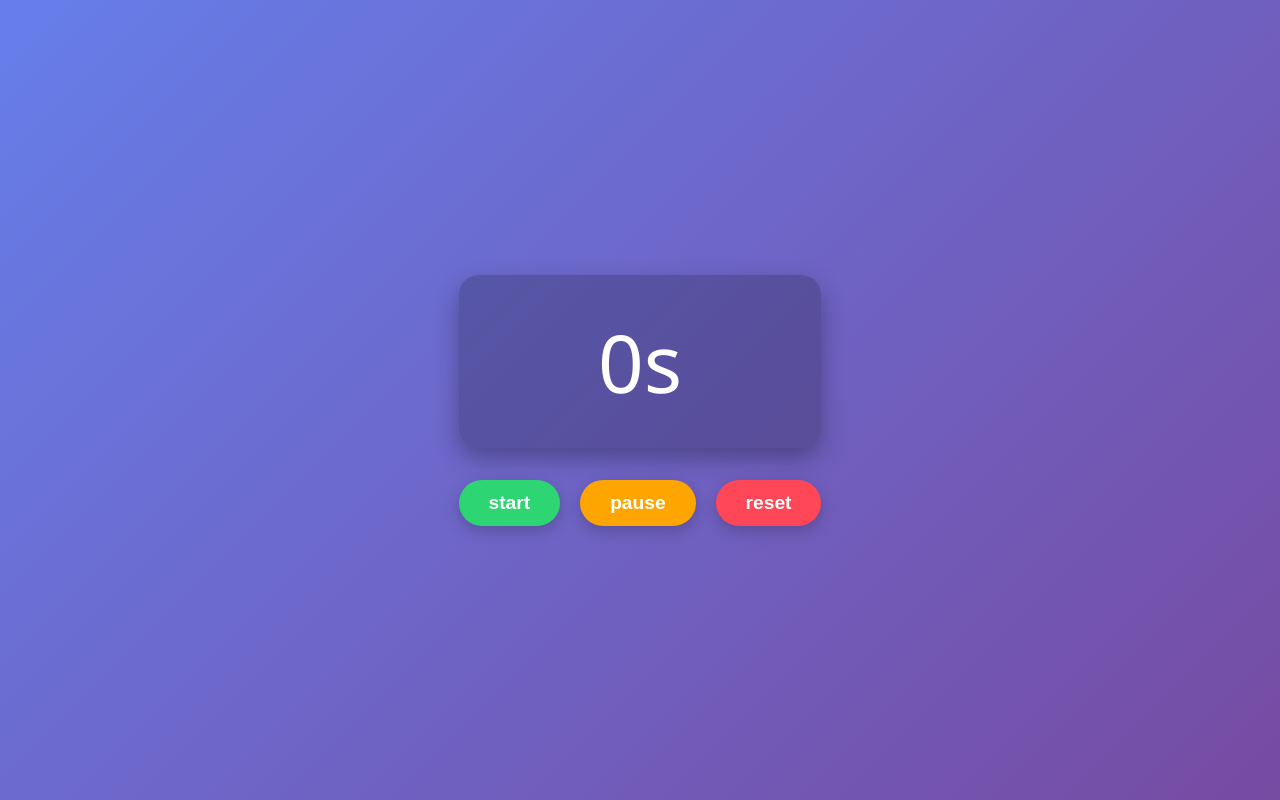
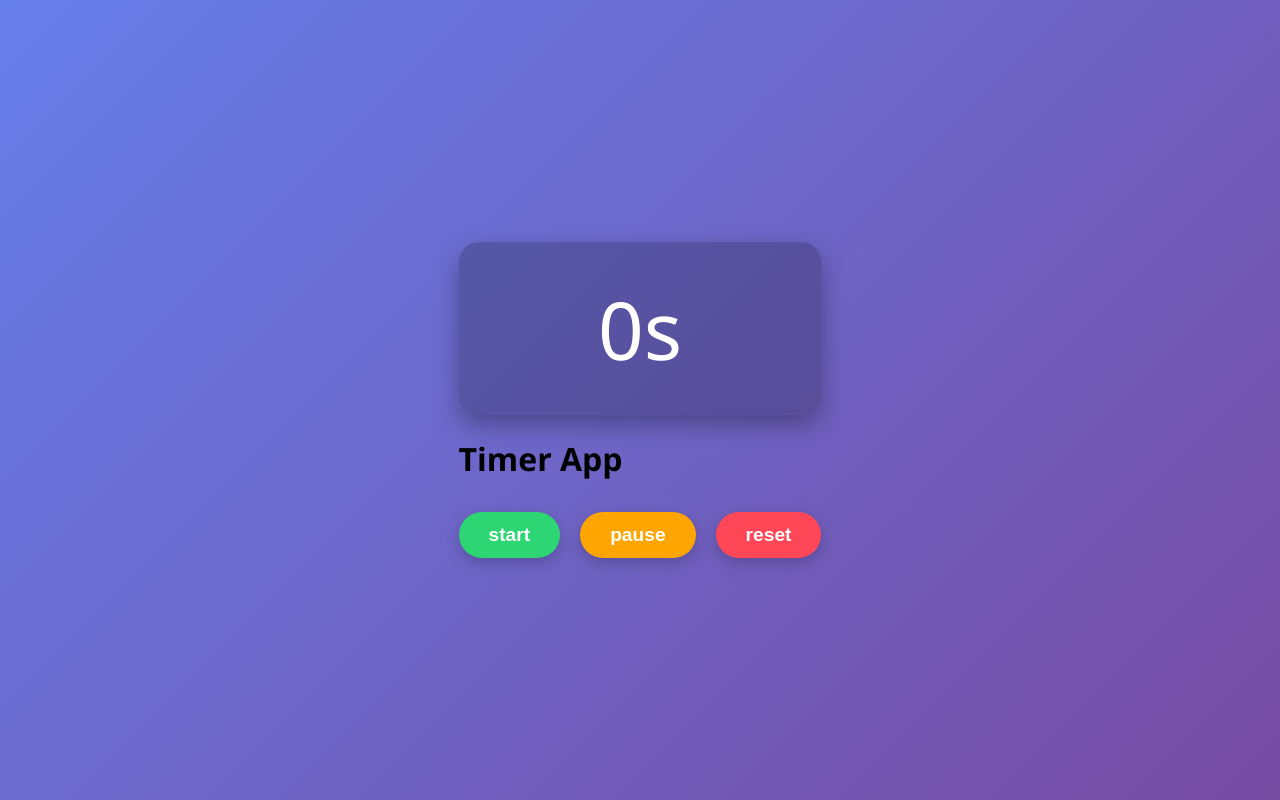
Before and after one commit to anujghimire07/Timer-app, a React (Vite) app: page / in a window 1280 px wide. Built offline with nearby package versions, Linux system fonts and the light colour scheme.

Commit message:
title added

```diff
--- a/src/App.jsx
+++ b/src/App.jsx
@@ -21,7 +21,7 @@ function App() {
   return (
     <>
       <div className="time">{time}s</div>
-
+      <h1>Timer App</h1>
       <div className="btncontainer">
         <div className="start">
           <button
```
